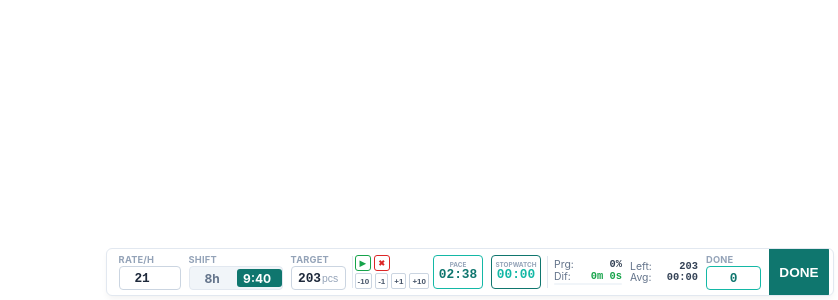
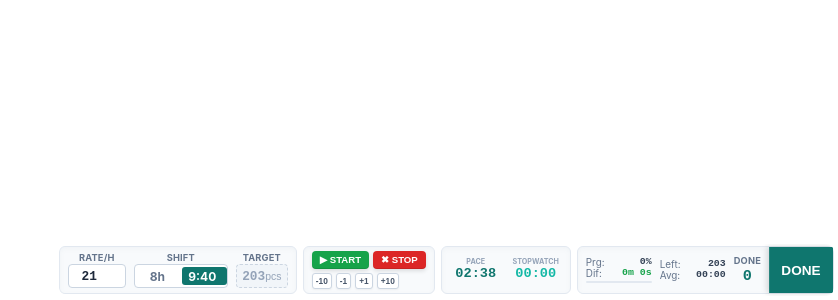
Before and after one commit to agr555/counter-app, a Next.js app: page / in a window 1280 px wide. Shown: the part 500-800 px from the top of the page, without its empty margins (442-1280 px from the left). Built offline with nearby package versions, Linux system fonts and the light colour scheme.

Commit message:
60 right

```diff
--- a/app/page.tsx
+++ b/app/page.tsx
@@ -148,6 +148,7 @@ export default function PomodoroWidget() {
   const pcsLeft = Math.max(0, lockedTarget - processedCount);
   const avgRealTimeSeconds = processedCount > 0 ? Math.round(totalRealSeconds / processedCount) : 0;
 
+  // Расчет прогресс-бара отклонения (100% при разнице в 5 деталей)
   const maxDiffThreshold = totalTimerSeconds * 5;
   const barWidthPercent = spentSecondsByPlan > 0
     ? Math.min(100, Math.round((Math.abs(timeDifference) / maxDiffThreshold) * 100))
@@ -168,8 +169,8 @@ export default function PomodoroWidget() {
     <div className={styles.layoutWrapper}>
       <div className={styles.widgetContainer}>
 
-        {/* 1 БЛОК: НАСТРОЙКИ (Одинаковые размеры кнопок, уменьшенные шрифты) */}
-        <div className={styles.flexRow}>
+        {/* BLOCK 1: SETTINGS (Rate, Shift, Target) */}
+        <div className={styles.concaveBlock}>
           <div className={styles.fieldGroup}>
             <label htmlFor="coefficient" className={styles.fieldLabel}>Rate/h</label>
             <input
@@ -223,26 +224,31 @@ export default function PomodoroWidget() {
 
           <div className={styles.fieldGroup}>
             <span className={styles.fieldLabel}>Target</span>
-            <div className={styles.targetDisplay}>
+            <div className={styles.targetDisplayDisabled}>
               {isSettingsDisabled ? lockedTarget : currentTargetPositions} <span className={styles.unitText}>pcs</span>
             </div>
           </div>
         </div>
 
-        <div className={styles.divider}></div>
-
-        {/* 2 БЛОК: УПРАВЛЕНИЕ И ТАЙМЕРЫ */}
+        {/* BLOCK 2: CONTROLS & ADJUSTMENTS */}
+        <div className={styles.concaveBlock}>
           <div className={styles.controlAndAdjustColumn}>
             <div className={styles.gridRow}>
               <button
                 type="button"
                 onClick={handleStartToggle}
-              className={`${styles.timerControlBtn} ${isRunning ? styles.btnPause : styles.btnStart}`}
+                className={`${styles.shadowBtn} ${isRunning ? styles.btnPause : styles.btnStart}`}
+                title={isRunning ? 'Pause' : 'Start'}
               >
-              {isRunning ? '||' : '▶'}
+                {isRunning ? '||' : '▶ START'}
               </button>
-            <button type="button" onClick={handleGlobalReset} className={`${styles.timerControlBtn} ${styles.btnReset}`}>
-              ✖
+              <button
+                type="button"
+                onClick={handleGlobalReset}
+                className={`${styles.shadowBtn} ${styles.btnReset}`}
+                title="Reset Shift"
+              >
+                ✖ STOP
               </button>
             </div>
 
@@ -253,9 +259,10 @@ export default function PomodoroWidget() {
               <button type="button" onClick={() => adjustCount(10)} className={styles.adjBtn}>+10</button>
             </div>
           </div>
+        </div>
 
-        {/* Дисплеи времени PACE и STOPWATCH */}
-        <div className={styles.flexRow}>
+        {/* BLOCK 3: TIMERS & LIVE PACE */}
+        <div className={styles.concaveBlock}>
           <div className={styles.timeDisplay}>
             <span className={styles.timeLabel}>PACE</span>
             <span className={styles.timeNumbers}>{formatTime(timeLeft)}</span>
@@ -267,10 +274,8 @@ export default function PomodoroWidget() {
           </div>
         </div>
 
-        <div className={styles.divider}></div>
-
-        {/* 3 БЛОК: ПРОГРЕСС, АНАЛИТИКА И ГОТОВО */}
-        <div className={styles.resultsSection}>
+        {/* BLOCK 4: ANALYTICS, PROCESSED & ACTION DONE BUTTON */}
+        <div className={styles.concaveBlock} style={{ paddingRight: '0', gap: '8px' }}>
 
           <div className={styles.compactStatsBox}>
             <div className={styles.statLine}>
@@ -307,7 +312,7 @@ export default function PomodoroWidget() {
             <div className={styles.countDisplayOnly}>{processedCount}</div>
           </div>
 
-          <button type="button" onClick={handleRealItemDone} className={styles.bigSquareDoneBtn}>
+          <button type="button" onClick={handleRealItemDone} className={styles.dDoneBtn}>
             DONE
           </button>
 
--- a/app/widget.module.css
+++ b/app/widget.module.css
@@ -9,39 +9,39 @@
     padding: 4px;
   }
 
+  /* Главный контейнер строки стал плоским, удерживающим 4 блока */
   .widgetContainer {
     display: flex;
     align-items: center;
     justify-content: flex-start;
     background-color: #ffffff;
-    border: 1px solid #e2e8f0;
-    border-radius: 6px;
+    border-radius: 8px;
     width: max-content;
-    box-shadow: 0 4px 6px -1px rgba(0, 0, 0, 0.05);
     font-family: -apple-system, BlinkMacSystemFont, sans-serif;
-    height: 48px;
+    height: 52px;
     overflow: hidden;
-    padding-left: 8px;
+    gap: 6px;
   }
 
-  .flexRow, .resultsSection {
+  /* === СТИЛЬ 4 ВОГНУТЫХ ИЗЯЩНЫХ БЛОКОВ === */
+  .concaveBlock {
     display: flex;
     align-items: center;
     gap: 8px;
-    height: 100%;
-    padding: 0 4px;
-  }
-
-  .divider {
-    width: 1px;
-    height: 32px;
-    background-color: #e2e8f0;
-    margin: 0 2px;
+    height: calc(100% - 4px);
+    padding: 0 8px;
+    background: #f8fafc;
+    border: 1px solid #e2e8f0;
+    border-radius: 6px;
+    /* Изящная внутренняя вогнутая тень */
+    box-shadow: inset 0 2px 4px rgba(148, 163, 184, 0.08);
+    box-sizing: border-box;
   }
 
   .fieldGroup {
     display: flex;
     flex-direction: column;
+    align-items: center; /* Центрирование названий полей строго по центру */
     justify-content: center;
     gap: 1px;
   }
@@ -49,55 +49,70 @@
   .fieldLabel {
     font-size: 0.58rem;
     font-weight: 700;
-    color: #94a3b8;
+    color: #64748b;
     text-transform: uppercase;
     letter-spacing: 0.02em;
+    text-align: center;
   }
 
-  /* Шрифты в полях уменьшены под размер таймеров */
+  /* Поля ввода и переключатели */
   .inputNumberWide {
-    background-color: transparent;
+    background-color: #ffffff;
     border: 1px solid #cbd5e1;
     border-radius: 4px;
     color: #1e293b;
-    font-size: 0.8rem; /* Шрифт уменьшен до размера таймеров */
+    font-size: 0.8rem;
     font-weight: 700;
     font-family: monospace;
-    width: 62px;
+    width: 58px;
     height: 24px;
     text-align: center;
     outline: none;
   }
   .inputNumberWide:focus { border-color: #0f766e; }
-  .inputNumberWide:disabled { opacity: 0.6; cursor: not-allowed; background-color: #f8fafc; }
 
-  /* ИСПРАВЛЕННЫЙ ОДИНАКОВЫЙ ПЕРЕКЛЮЧАТЕЛЬ СМЕН */
+  /* ТАРГЕТ ДЛЖЕН БЫТЬ ВСЕГДА НЕАКТИВНЫМ ВИЗУАЛЬНО */
+  .targetDisplayDisabled {
+    background-color: #f1f5f9; /* Серый приглушенный фон */
+    border: 1px dashed #cbd5e1; /* Пунктирный контур неактивности */
+    border-radius: 4px;
+    font-size: 0.8rem;
+    font-weight: 600;
+    color: #94a3b8; /* Затененный блеклый шрифт */
+    font-family: monospace;
+    display: flex;
+    align-items: center;
+    justify-content: center;
+    height: 24px;
+    width: 52px;
+    box-sizing: border-box;
+    cursor: not-allowed;
+  }
+
   .toggleContainer {
     display: flex;
     align-items: center;
     position: relative;
-    background-color: #f1f5f9;
-    border: 1px solid #e2e8f0;
+    background-color: #ffffff;
+    border: 1px solid #cbd5e1;
     border-radius: 4px;
     height: 24px;
-    min-width: 94px; /* Ровно 45px + 45px + рамки */
+    min-width: 94px;
     box-sizing: border-box;
   }
 
   .radioInput { position: absolute; opacity: 0; width: 0; height: 0; }
-
   .radioLabel {
     display: flex;
     align-items: center;
     justify-content: center;
-    width: 45px; /* ОДИНАКОВАЯ ШИРИНА ДЛЯ ОБЕИХ КНОПОК */
+    width: 45px;
     height: 100%;
     font-size: 0.75rem;
     font-weight: 700;
     color: #64748b;
     cursor: pointer;
     z-index: 2;
-    transition: color 0.15s;
   }
   .radioInput:checked + .radioLabel { color: #ffffff; }
 
@@ -105,93 +120,119 @@
     position: absolute;
     top: 2px; left: 2px;
     height: calc(100% - 4px);
-    width: 45px; /* ШИРИНА ПОЛЗУНКА ТЕПЕРЬ ВСЕГДА ОДИНАКОВАЯ */
+    width: 45px;
     background-color: #0f766e;
     border-radius: 3px;
     transition: transform 0.15s ease-in-out;
     z-index: 1;
   }
 
-  .targetDisplay, .countDisplayOnly {
-    background-color: transparent;
-    border: 1px solid #cbd5e1;
-    border-radius: 4px;
-    font-size: 0.8rem; /* Шрифт уменьшен до размера таймеров */
-    font-weight: 700;
-    font-family: monospace;
-    display: flex;
-    align-items: center;
-    justify-content: center;
-    height: 24px;
-    width: 55px;
-    box-sizing: border-box;
-  }
-  .targetDisplay { color: #1e293b; }
-  .countDisplayOnly { border-color: #14b8a6; color: #0f766e; }
-  .unitText { font-size: 0.65rem; color: #94a3b8; font-weight: 500; margin-left: 1px; font-family: sans-serif; }
-
-  /* Управление и подгонка */
+  /* --- ОБЪЕМНЫЕ КНОПКИ С ТЕНЬЮ (START/STOP) --- */
   .controlAndAdjustColumn {
     display: flex;
     flex-direction: column;
     justify-content: center;
-    gap: 2px;
+    gap: 3px;
     height: 100%;
   }
 
   .gridRow {
     display: flex;
     align-items: center;
-    gap: 3px;
-    height: 16px;
+    gap: 4px;
+    height: 18px;
   }
 
-  .timerControlBtn {
-    height: 16px; width: 16px; padding: 0; background-color: transparent;
-    border-radius: 3px; font-size: 0.5rem; font-weight: 700; cursor: pointer;
-    display: flex; align-items: center; justify-content: center;
+  .shadowBtn {
+    height: 18px;
+    padding: 0 8px;
+    border: none;
+    border-radius: 4px;
+    font-size: 0.6rem;
+    font-weight: 800;
+    cursor: pointer;
+    color: #ffffff;
+    display: flex;
+    align-items: center;
+    justify-content: center;
+    /* Мягкая внешняя тень */
+    box-shadow: 0 2px 4px rgba(0, 0, 0, 0.12), inset 0 -1px 0 rgba(0, 0, 0, 0.1);
+    transition: transform 0.1s, box-shadow 0.1s;
   }
-  .btnStart { border: 1px solid #16a34a; color: #16a34a; }
-  .btnPause { border: 1px solid #ca8a04; color: #ca8a04; }
-  .btnReset { border: 1px solid #dc2626; color: #dc2626; }
+  .shadowBtn:active {
+    transform: translateY(1px);
+    box-shadow: 0 1px 2px rgba(0, 0, 0, 0.08);
+  }
+
+  .btnStart { background-color: #16a34a; }
+  .btnStart:hover { background-color: #15803d; }
+  .btnPause { background-color: #ca8a04; }
+  .btnPause:hover { background-color: #a16207; }
+  .btnReset { background-color: #dc2626; }
+  .btnReset:hover { background-color: #b91c1c; }
 
   .adjBtn {
-    background-color: transparent; border: 1px solid #cbd5e1; color: #475569;
-    border-radius: 2px; font-size: 0.5rem; font-weight: 700; height: 16px;
-    padding: 0 2px; cursor: pointer; display: flex; align-items: center; justify-content: center;
+    background-color: #ffffff;
+    border: 1px solid #cbd5e1;
+    color: #475569;
+    border-radius: 3px;
+    font-size: 0.52rem;
+    font-weight: 700;
+    height: 16px;
+    padding: 0 3px;
+    cursor: pointer;
+    display: flex;
+    align-items: center;
+    justify-content: center;
+    box-shadow: 0 1px 2px rgba(0, 0, 0, 0.05);
   }
-  .adjBtn:hover { background-color: #f8fafc; }
+  .adjBtn:hover { background-color: #f1f5f9; }
 
-  /* Временные дисплеи */
+  /* Дисплеи времени */
   .timeDisplay, .stopwatchDisplay {
-    display: flex; flex-direction: column; align-items: center; justify-content: center;
-    border: 1px solid #e2e8f0; border-radius: 4px; min-width: 50px; height: 34px;
+    display: flex;
+    flex-direction: column;
+    align-items: center;
+    justify-content: center;
+    min-width: 52px;
+    height: 100%;
   }
-  .timeDisplay { border-color: #14b8a6; }
-  .stopwatchDisplay { border-color: #0f766e; }
-  .timeLabel, .stopwatchLabel { font-size: 0.4rem; font-weight: 700; color: #94a3b8; line-height: 1; }
-  .timeNumbers, .stopwatchNumbers { font-size: 0.8rem; font-weight: 700; font-family: monospace; line-height: 1.1; }
+  .timeLabel, .stopwatchLabel { font-size: 0.45rem; font-weight: 700; color: #94a3b8; line-height: 1; }
+  .timeNumbers, .stopwatchNumbers { font-size: 0.85rem; font-weight: 700; font-family: monospace; line-height: 1.1; margin-top: 1px; }
   .timeNumbers { color: #0f766e; }
   .stopwatchNumbers { color: #14b8a6; }
 
-  /* Аналитические блоки */
+  /* Блок аналитики */
   .compactStatsBox {
     display: flex; flex-direction: column; justify-content: center;
-    min-width: 68px; height: 100%; line-height: 1.1;
+    min-width: 66px; height: 100%; line-height: 1.1;
   }
-  .statLine { display: flex; justify-content: space-between; width: 100%; font-size: 0.65rem; color: #64748b; }
+  .statLine { display: flex; justify-content: space-between; width: 100%; font-size: 0.62rem; color: #64748b; }
   .boldVal { font-weight: 700; color: #334155; font-family: monospace; }
   .textGreen { color: #16a34a !important; }
   .textRed { color: #dc2626 !important; }
 
-  .statusBarTrack { width: 100%; height: 2px; background-color: #f1f5f9; border-radius: 1px; margin-top: 1px; overflow: hidden; }
+  .statusBarTrack { width: 100%; height: 2px; background-color: #e2e8f0; border-radius: 1px; margin-top: 2px; overflow: hidden; }
   .statusBarFill { height: 100%; width: 0%; transition: width 0.2s; }
   .bgBarGreen { background-color: #16a34a; }
   .bgBarRed { background-color: #dc2626; }
 
-  /* Кнопка DONE */
+  .countDisplayOnly {
+    color: #0f766e;
+    font-size: 0.95rem;
+    font-weight: 800;
+    font-family: monospace;
+    text-align: center;
+  }
+  .unitText { font-size: 0.65rem; color: #94a3b8; font-weight: 500; font-family: sans-serif; }
+
+  /* === ШИРОКАЯ ОБЪЕМНАЯ КНОПКА DONE С ТЕНЬЮ === */
   .bigSquareDoneBtn {
-    width: 60px;
+    width: 54px;
+  } /* обратная совместимость структуры */
+
+  .dDoneBtn {
+    width: 64px;
     height: 100%;
     background-color: #0f766e;
     border: none;
@@ -199,7 +240,8 @@
     font-size: 0.85rem;
     font-weight: 900;
     cursor: pointer;
+    box-shadow: -2px 0 6px rgba(0, 0, 0, 0.15), inset 1px 0 0 rgba(255, 255, 255, 0.1);
     transition: background-color 0.1s;
   }
-  .bigSquareDoneBtn:hover { background-color: #115e59; }
-  .bigSquareDoneBtn:active { background-color: #134e4a; }
+  .dDoneBtn:hover { background-color: #115e59; }
+  .dDoneBtn:active { background-color: #134e4a; }
```
Lines whose indentation alone changed are shown as unchanged.
